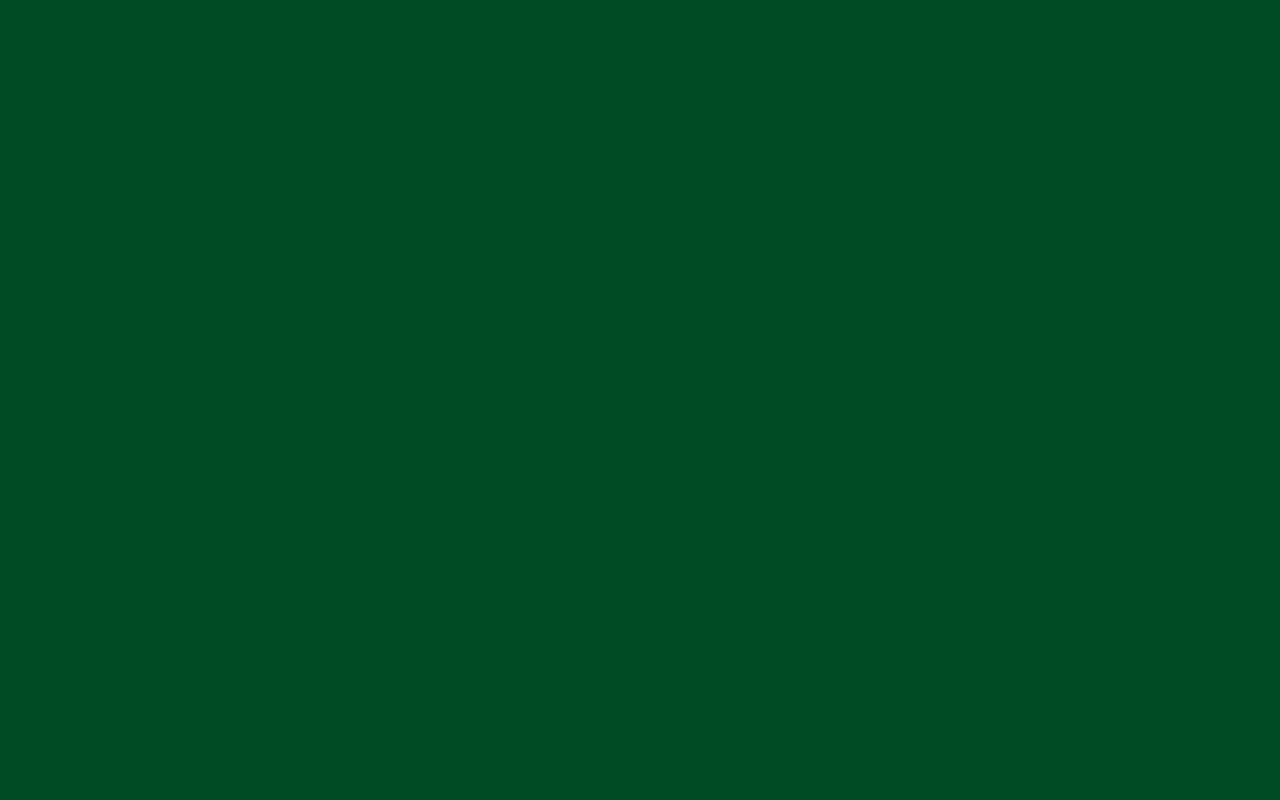
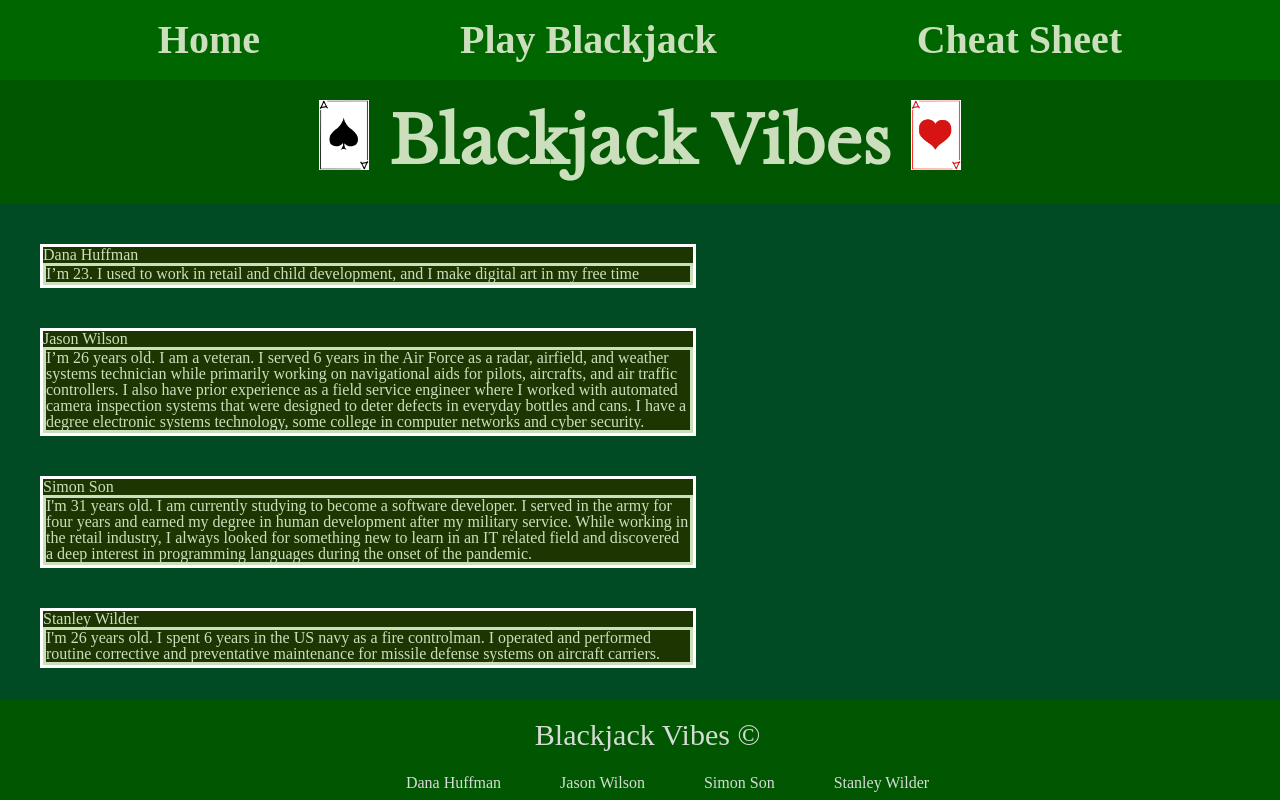
Before and after one commit to It-works-on-local/blackjack-vibes, a plain HTML site: page html/aboutus.html in a window 1280 px wide. Drawn offline with nearby package versions, Linux system fonts and the light colour scheme.

Commit message:
fixed errors i was having with css

```diff
--- a/css/aboutus.css
+++ b/css/aboutus.css
@@ -6,7 +6,6 @@ a {
   text-decoration: none;
   color: #cbdfbd;
 }
-p
 
 #header {
   display: flex;
@@ -46,25 +45,16 @@ nav {
   margin-top: 20px;
 }
 
-nav li {
-  font-size:2.5em;
-  font-weight: 700;
-  padding: 20px 100px
-}
-
 nav ul {
   display: flex;
   flex-direction: row;
   justify-content: space-evenly;
 }
 
-h2 {
-  font-family: 'Libre Baskerville', serif;
-  font-size: 1.5em;
-  text-align: center;
-  padding-top: 30px;
-  padding-bottom: 0px;
-  color: #cbdfbd;
+nav li {
+  font-size:2.5em;
+  font-weight: 700;
+  padding: 20px 100px
 }
 
 div {
@@ -75,32 +65,28 @@ div {
   justify-content: center;
 }
 
-/******************** Bottom Divs *********************/
-
-#bottom #right ul {
-  text-align: center;
-  padding-top: 60px;
+div p {
+  color: #cbdfbd;
+  border: solid;
+  justify-content: center;
 }
 
-li {
-  font-size: 1.5em;
-  padding: 30px 20px;
+#bottom #right a {
+  color: white;
 }
-
 
 footer {
   background-color: #015701;
   color: rgb(213, 219, 213);
   text-align: center;
-  position: relative;
+  position: fixed;
   bottom: 0;
   width: 100%;
-  height: 120px;
-  margin-top: 80px;
+  height: 100px;
 }
 
 footer p {
-  font-size: 25px;
+  font-size: 30px;
   padding-top: 20px;
   padding-bottom: 25px;
   padding-left: 15px;
@@ -108,5 +94,5 @@ footer p {
 
 footer li {
   display: inline;
-  padding-left: 20px;
+  padding-left: 55px;
 }
--- a/css/style1.css
+++ b/css/style1.css
@@ -60,8 +60,6 @@ nav li {
   padding: 20px 100px
 }
 
-
-}
 
 #betinput {
   font-size: 1.5em;
--- a/html/aboutus.html
+++ b/html/aboutus.html
@@ -16,7 +16,7 @@
   <link href="https://fonts.googleapis.com/css2?family=Libre+Baskerville&display=swap" rel="stylesheet">
 </head>
 
-<!-- <body>
+<body>
   <header>
     <nav>
       <ul>
@@ -32,18 +32,22 @@
     </section>
   </header>
 
-<div><a href="https://github.com/dLeigh01">Dana Huffman</a></div>
+<div><a href="https://github.com/dLeigh01">Dana Huffman</a>
 <p>I’m 23. I used to work in retail and child development, and I make digital art in my free time</p>
+</div>
 
-<div><a href="https://github.com/WilsonJhub">Jason Wilson</a></div>
+<div><a href="https://github.com/WilsonJhub">Jason Wilson</a>
 <p>I’m 26 years old. I am a veteran. I served 6 years in the Air Force as a radar, airfield, and weather systems technician while primarily working on navigational aids for pilots, aircrafts, and air traffic controllers. I also have prior experience as a field service engineer where I worked with automated camera inspection systems that were designed to deter defects in everyday bottles and cans. I have a degree electronic systems technology, some college in computer networks and cyber security.
 </p>
+</div>
 
-<div><a href="https://github.com/sson68x">Simon Son</a></div>
+<div><a href="https://github.com/sson68x">Simon Son</a>
 <p> I'm 31 years old. I am currently studying to become a software developer. I served in the army for four years and earned my degree in human development after my military service. While working in the retail industry, I always looked for something new to learn in an IT related field and discovered a deep interest in programming languages during the onset of the pandemic.</p>
+</div>
 
-<div><a href="https://github.com/stanwilder">Stanley Wilder</a></div>
+<div><a href="https://github.com/stanwilder">Stanley Wilder</a>
 <p>I'm 26 years old. I spent 6 years in the US navy as a fire controlman. I operated and performed routine corrective and preventative maintenance for missile defense systems on aircraft carriers.</p>
+</div>
 
 </body>
 <footer>
```
